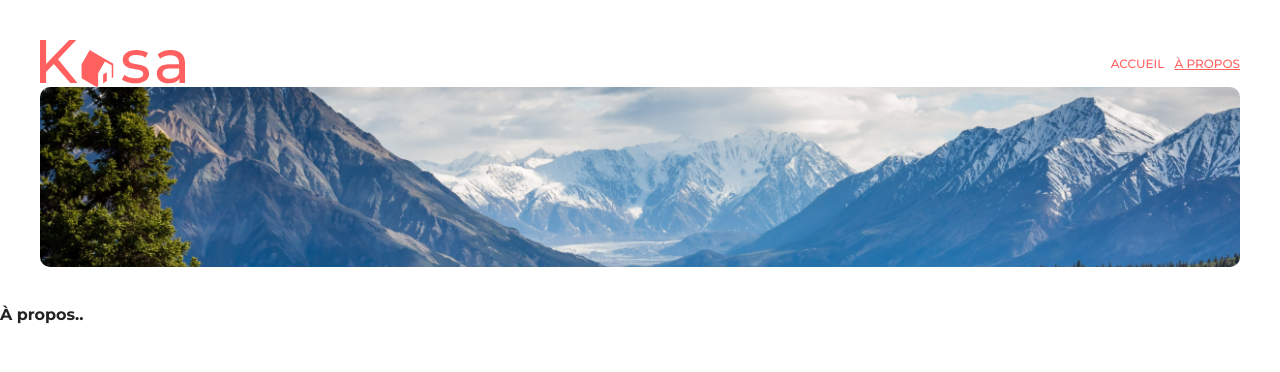
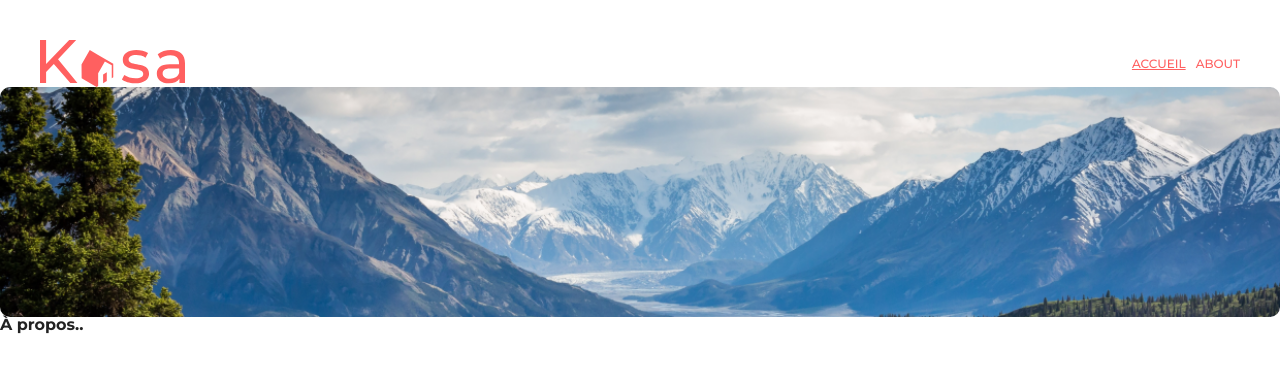
Before and after one commit to aliena-mind/P7-Kaza, a React (Create React App) app in the folder kaza-app/: page /about in a window 1280 px wide. Shown: the top 372 px of the page. Built offline with nearby package versions, Linux system fonts and the light colour scheme.

Commit message:
Maj sommaire

```diff
--- a/kaza-app/src/components/Banner/index.jsx
+++ b/kaza-app/src/components/Banner/index.jsx
@@ -1,9 +1,7 @@
-import React from 'react';
-
-function Banner(props) {
+function Banner(props) { // fonction avec argument 'props'
     return (
-        <div className='banner-container'>
-            <img src= {props.image} alt="BannerImage" className="banner-image" />
+        <div className={`${props.className}`}> {/* classe déterminée par la propriété "className" transmise via les "props" */}
+            <img src= {props.image} alt="BannerImage" className="banner-image" /> {/* source de l'image déterminée par la propriété "image" transmise via les "props" */}
         </div>
     );
 }
--- a/kaza-app/src/components/Cards/index.jsx
+++ b/kaza-app/src/components/Cards/index.jsx
@@ -6,14 +6,13 @@ function Cards() {
 
 	return (
         <div className="card-container">
-            {housingList.map((house) => (
-                <Link to={`/house/${house.id}`} className="card" key={house.id}>
+            {housingList.map((house) => ( // pour chaque 'house' de 'housingList' :
+                <Link to={`/house/${house.id}`} className="card" key={house.id}> {/* lien vers la page 'house' de l'id récupéré dans les paramètres de l'URL :*/}
                     <ul>
                         <li className="card-cover-container">
-                            <img className='card-cover' src={house.cover} alt={`${house.title} cover`} />
-                            {/* house.description */}
+                            <img className='card-cover' src={house.cover} alt={`${house.title} cover`} /> {/* le 'src' et le 'alt' de l'image est définit en fonction de l'élémment "housingList" affiché */}
                         </li>
-                        <li className="card-title">{house.title}</li>
+                        <li className="card-title">{house.title}</li> {/* le titre est définit en fonction de l'élémment "housingList" affiché */}
                     </ul>
                 </Link>
             ))}
--- a/kaza-app/src/layout/Header/index.jsx
+++ b/kaza-app/src/layout/Header/index.jsx
@@ -1,16 +1,30 @@
-import { NavLink } from 'react-router-dom'
+import { useState } from 'react';
+import { Link } from 'react-router-dom'
 import logo from '../../assets/logo/logo.svg'
 import '../../styles/layout/Header/index.css'
 
 function Header() {
+
+    // définit l'état 'activeLink' initialisé avec la valeur "home"
+    const [activeLink, setActiveLink] = useState("home");
+
+    // fonction fléchée appelée lorsque l'utilisateur clique sur le lien de classe nav-link-logo
+    const handleClick = () => {
+        setActiveLink("home"); //  modifie la valeur de l'état activeLink vers 'home'
+    }
+
     return (
         <div className='header'>
-            <NavLink to="/">
+            <Link className='nav-link-logo' to="/" onClick={handleClick}>
                 <img className='logo-kaza' src={logo} alt="Logo Kasa"/>
-            </NavLink>
+            </Link>
             <nav className='nav'>
-                <NavLink className='nav-link' to="/">ACCUEIL</NavLink>
-                <NavLink className='nav-link' to="/about">À PROPOS</NavLink>
+                <Link to="/" className={`nav-link ${activeLink === "home" ? "active" : ""}`} // si 'activeLink = 'home', le lien ajoutera la classe "active"
+                    onClick={() => setActiveLink("home")}>ACCUEIL {/* modifie la valeur de l'état activeLink vers 'home' */}
+                </Link>
+                <Link to="/about" className={`nav-link ${activeLink === "about" ? "active" : ""}`} // si 'activeLink = 'about', le lien ajoutera la classe "active"
+                    onClick={() => setActiveLink("about")}>ABOUT {/* modifie la valeur de l'état activeLink vers 'about' */}
+                </Link>
             </nav>
         </div>
     )
--- a/kaza-app/src/pages/About/index.jsx
+++ b/kaza-app/src/pages/About/index.jsx
@@ -1,11 +1,12 @@
 import '../../styles/pages/About/index.css'
+
 import Banner from '../../components/Banner'; // importation du composant Banner
 import banner from '../../assets/banner/banner-about.png' // importation de l'image de la bannière
 
 function About() {
     return (
         <div className="about">
-            <Banner image={banner} />
+            <Banner image={banner} className="about-banner-container"/>
             <h1>À propos..</h1>
         </div>
     )
--- a/kaza-app/src/pages/Home/index.jsx
+++ b/kaza-app/src/pages/Home/index.jsx
@@ -4,11 +4,10 @@ import Banner from '../../components/Banner'; // importation du composant Banner
 import banner from '../../assets/banner/banner-home.png' // importation de l'image de la bannière
 import Cards from '../../components/Cards' // importation du component "Cards"
 
-
 function Home() {
   return (
     <div className="home">
-      <Banner image={banner} />
+      <Banner image={banner} className="home-banner-container"/> {/* props 'image' et 'className' */}
       <Cards />
     </div>
   );
--- a/kaza-app/src/styles/components/Cards/index.css
+++ b/kaza-app/src/styles/components/Cards/index.css
@@ -55,7 +55,7 @@
 }
 
 /* format tablette position verticale */
-@media (min-width: 600px) {
+@media (min-width: 700px) {
     .card-container {
         width: 100%;
         margin-top: 0;
--- a/kaza-app/src/styles/layout/Header/index.css
+++ b/kaza-app/src/styles/layout/Header/index.css
@@ -5,6 +5,10 @@
 
     display: flex;
     justify-content: space-between;
+}
+
+.nav-link-logo:focus {
+    outline: none;
 }
 
 .logo-kaza {
@@ -34,12 +38,13 @@
 
 .nav-link.active {
     text-decoration: underline;
-}
+    }
 
 .nav-link:focus {
     outline: none;
 }
-@media (min-width: 600px) {
+
+@media (min-width: 700px) {
     .header {
         padding: 40px 40px 0 40px;
     }
--- a/kaza-app/src/styles/pages/Home/index.css
+++ b/kaza-app/src/styles/pages/Home/index.css
@@ -2,7 +2,7 @@
     padding: 20px;
 }
 
-.banner-container {
+.home-banner-container {
     width: 100%;
     height: 111px;
 
@@ -20,12 +20,12 @@
     border-radius: 10px;
 }
 
-@media (min-width: 600px) {
+@media (min-width: 700px) {
     .home {
         padding: 20px 0;
     }
 
-    .banner-container {
+    .home-banner-container {
         width: 100%;
         height: 220px;
         padding: 0 40px 40px 40px;
@@ -38,7 +38,7 @@
         padding: 0 100px;
     }
 
-    .banner-container {
+    .home-banner-container {
         height: 223px;
         padding: 0 0 40px 0;
     }
```
